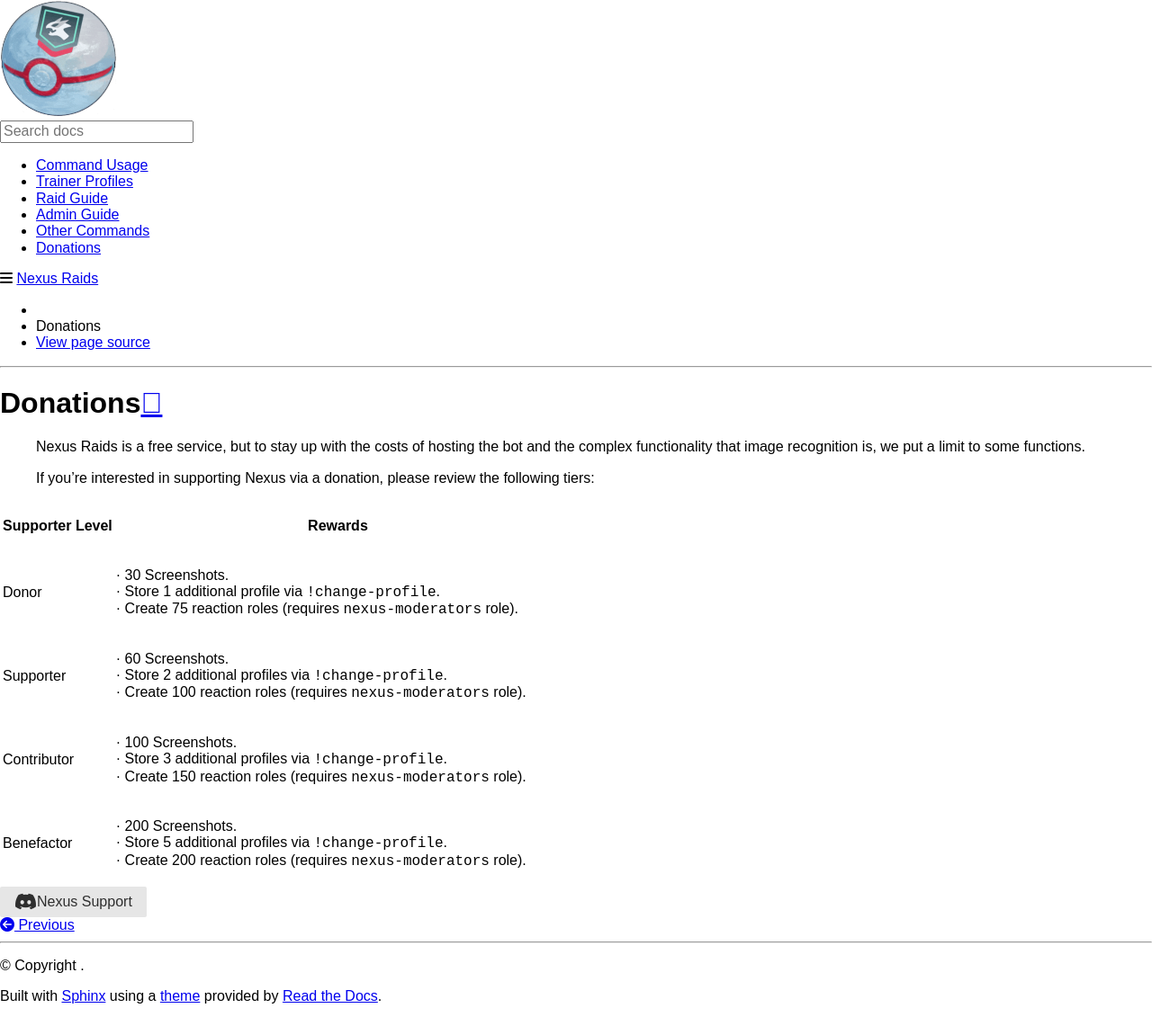
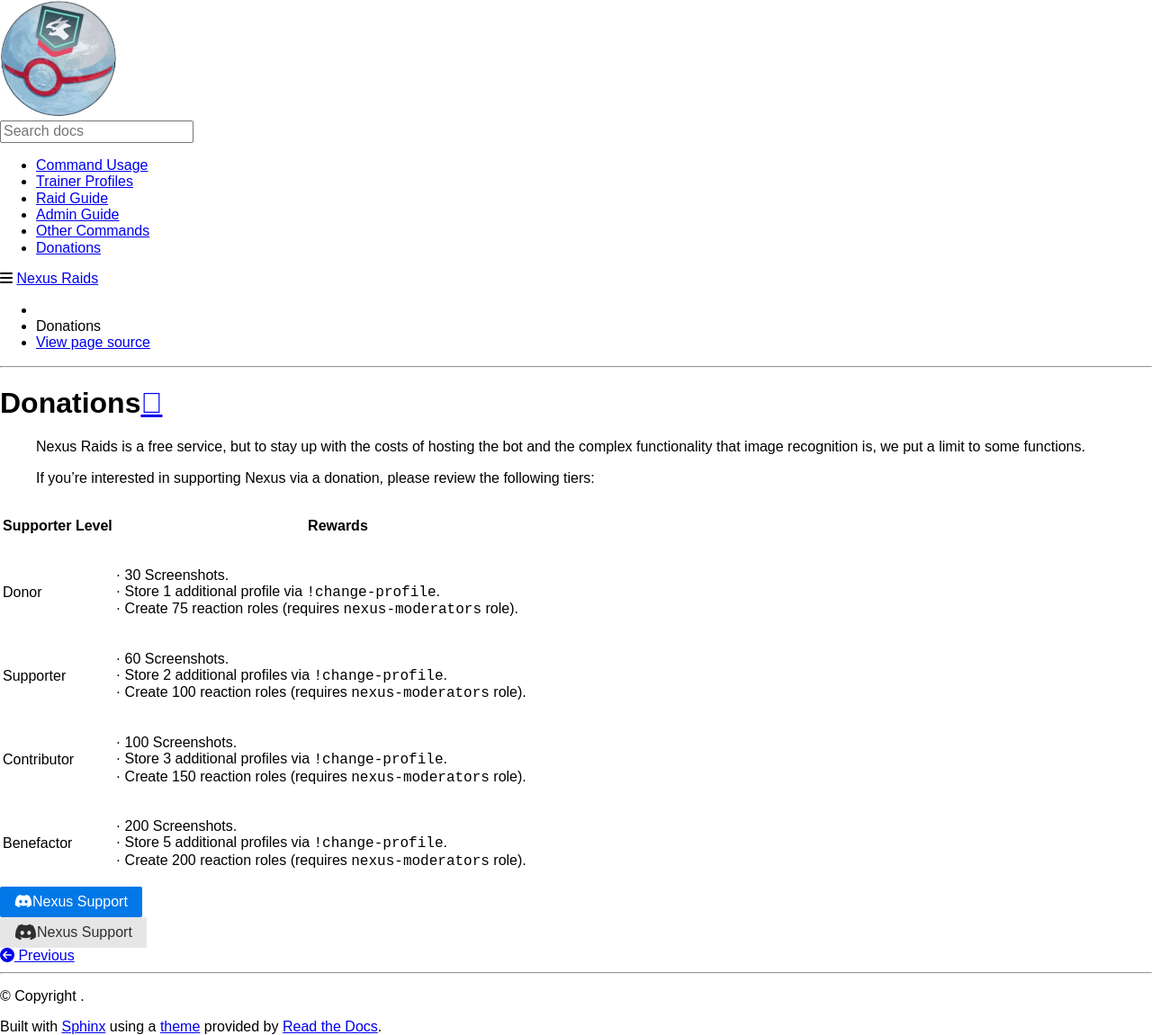
Before and after one commit to NexusRaids/nexus-docs, a Sphinx documentation site: the page built from docs/donation.md, in a window 1280 px wide. Shown: the whole page at 90% size. Built offline with Sphinx 7.4.7 and the Read the Docs theme 2.0.0, drawn with Linux system fonts in a browser that asks for light colours; nearby versions of some CDN libraries; formulas are drawn with MathJax 3; before the commit the page ends 1117 px from its top, so only the background shows below that.

Commit message:
Update donation.md

````diff
--- a/docs/donation.md
+++ b/docs/donation.md
@@ -27,6 +27,15 @@
 
 ```
 
-<a class="pure-button" href="https://discord.gg/8PnNrEPhhe">
-    <i class="fab fa-discord fa-lg"></i>Nexus Support
-</a>
+<div class="pure-g">
+    <div class="pure-u-1 pure-u-md-1-2">
+		<a class="pure-button pure-button-primary" href="https://discord.gg/8PnNrEPhhe">
+			<i class="fab fa-discord"></i>Nexus Support
+		</a>
+	</div>
+    <div class="pure-u-1 pure-u-md-1-2">
+		<a class="pure-button" href="https://discord.gg/8PnNrEPhhe">
+			<i class="fab fa-discord fa-lg"></i>Nexus Support
+		</a>
+	</div>
+</div>
````
